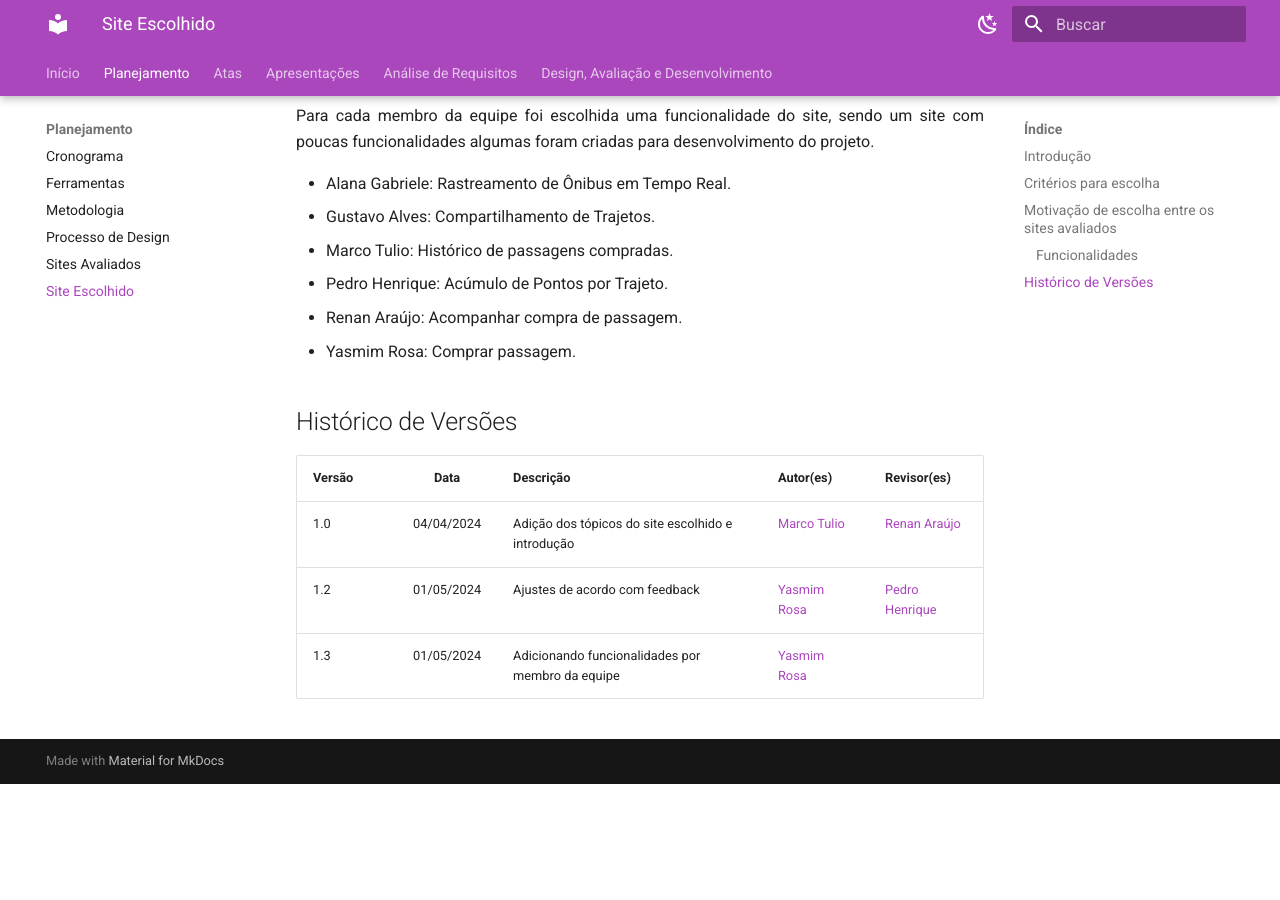
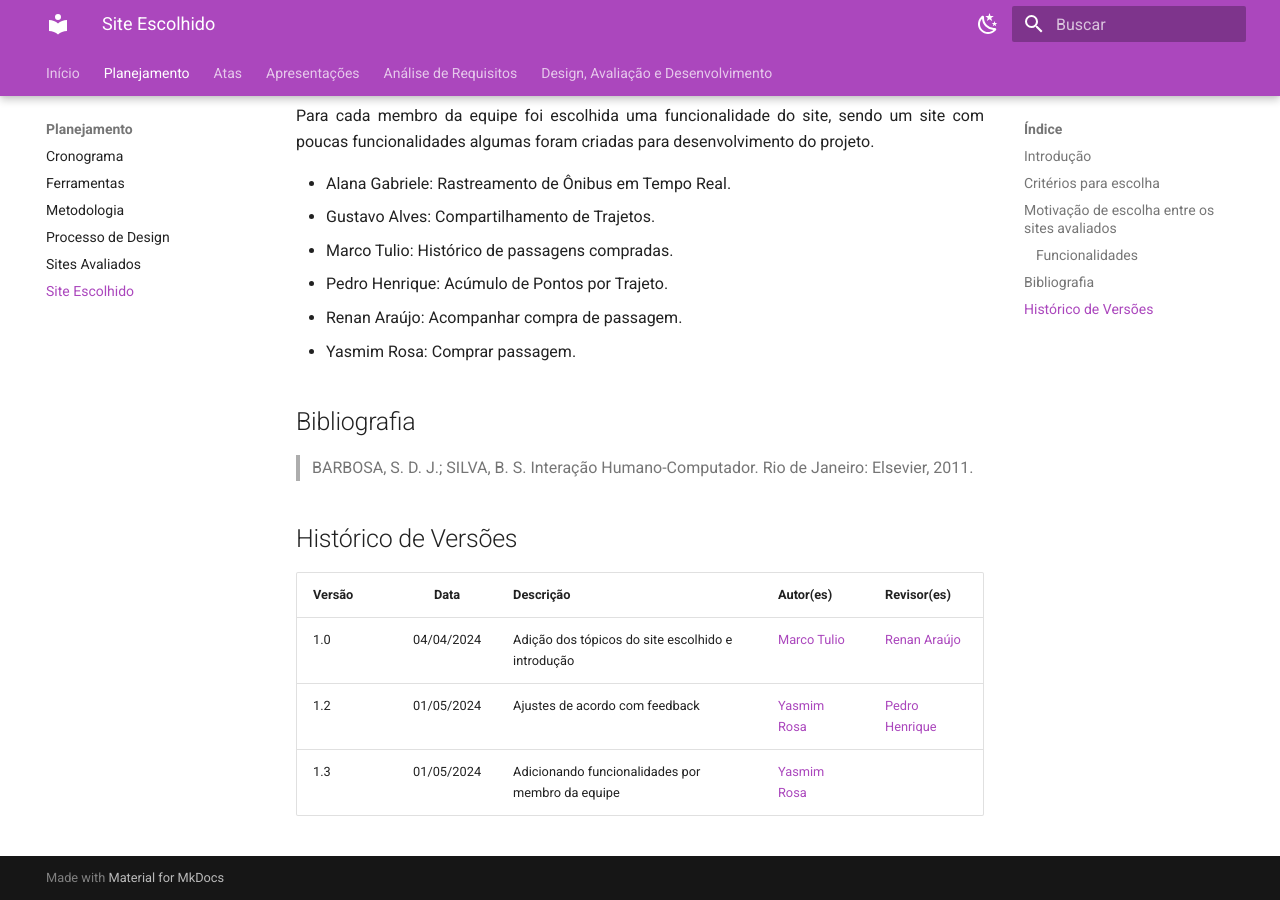
Before and after one commit to Interacao-Humano-Computador/2024.1-Grupo08, an MkDocs documentation site: the page built from docs/planejamento/site_escolhido.md, in a window 1280 px wide and 900 px high, scrolled down 1267 px. Built offline with MkDocs 1.6.1 and Material for MkDocs 9.7.7, drawn with Linux system fonts in a browser that asks for light colours; before the commit the page ends 2051 px from its top, so only the background shows below that.

```diff
--- a/docs/planejamento/site_escolhido.md
+++ b/docs/planejamento/site_escolhido.md
@@ -47,6 +47,8 @@
 <li> Yasmim Rosa: Comprar passagem. </li>
 </ul>
 
+## Bibliografia
+> BARBOSA, S. D. J.; SILVA, B. S. Interação Humano-Computador. Rio de Janeiro: Elsevier, 2011.
 
 
 ## Histórico de Versões
```
Also changed, not shown: docs/planejamento/sites_avaliados.md (+2 -1 lines).
